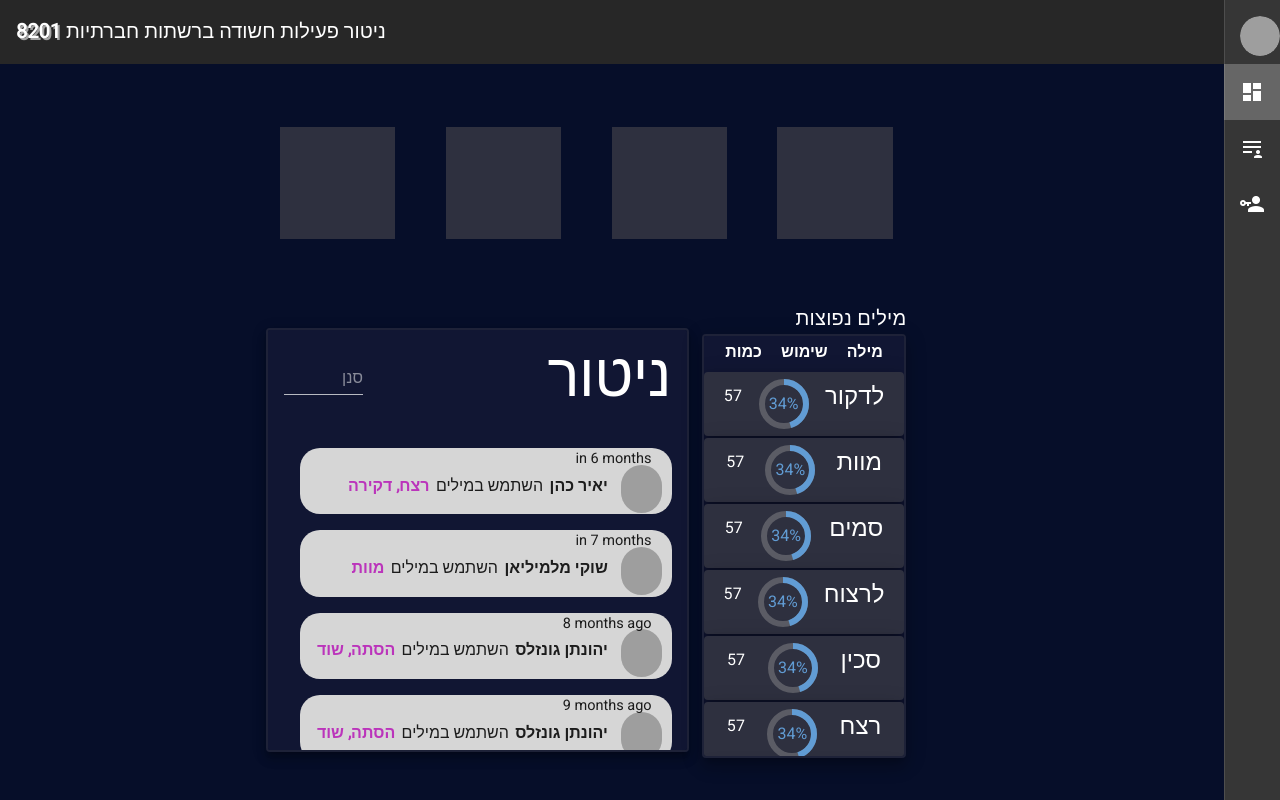
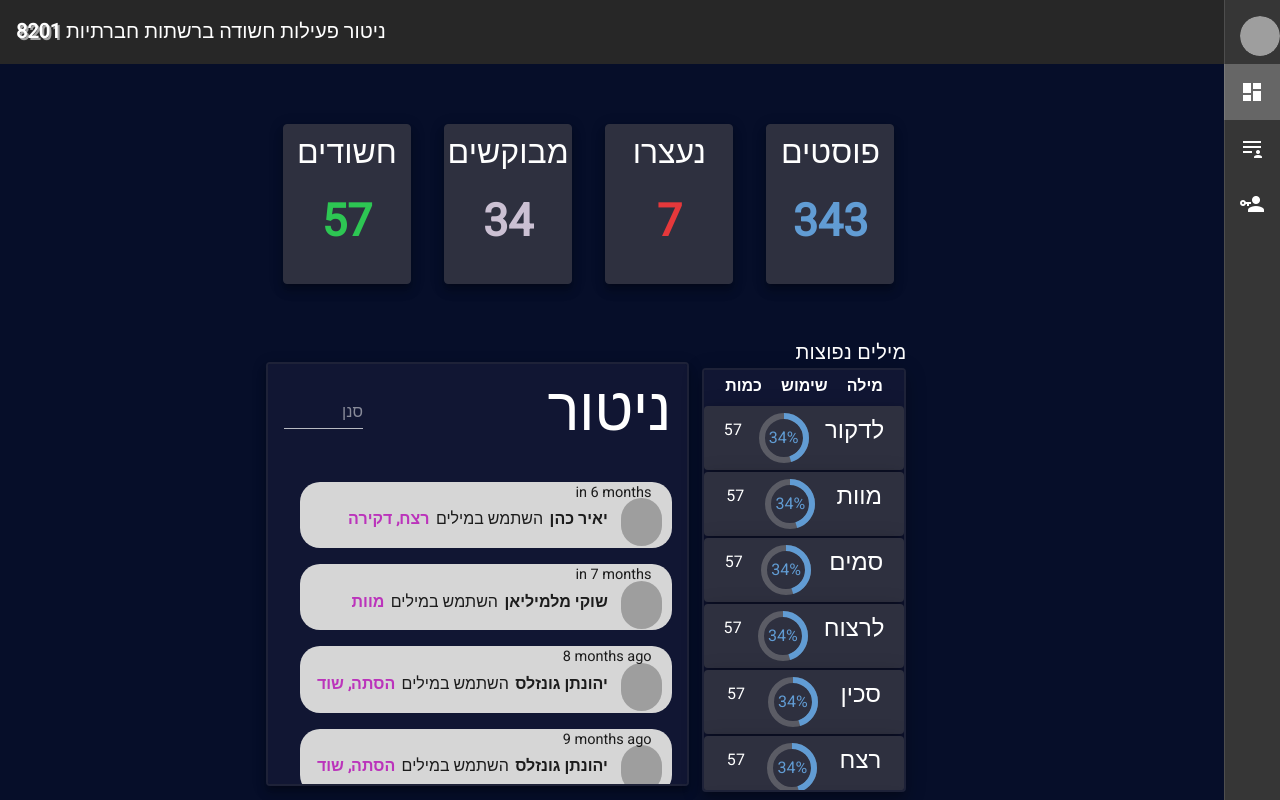
Before and after one commit to Jordi-B/8201-frontend, a Vue app: page /#/ in a window 1280 px wide. Built offline with nearby package versions, Linux system fonts and the light colour scheme; data requests are answered from the project's data file; grey boxes are pictures that could not be loaded.

Commit message:
adding changes

```diff
--- a/db.json
+++ b/db.json
@@ -22,7 +22,19 @@
       { "id": "40354341", "firstName": "שוקי", "lastName": "שוקי", "phoneNumber": "0523424328", "address":
       "holon 15", "person_img_url": "https://eitrawmaterials.eu/wp-content/uploads/2016/09/person-icon.png", "personId": 3, "isWanted": false, "started": "2012-04-23T18:25:43.511Z" },
       { "id": "41354341", "firstName": "שוקי", "lastName": "בבה", "phoneNumber": "0523424328", "address":
-      "holon 15", "person_img_url": "https://eitrawmaterials.eu/wp-content/uploads/2016/09/person-icon.png", "personId": 4, "isWanted": true, "started": "2012-04-23T18:25:43.511Z" }
+      "holon 15", "person_img_url": "https://eitrawmaterials.eu/wp-content/uploads/2016/09/person-icon.png", "personId": 4, "isWanted": true, "started": "2012-04-23T18:25:43.511Z" },
+      { "id": "42354541", "firstName": "אוריה", "lastName": "אהרוני", "phoneNumber": "0523424328", "address":
+        "holon 15", "person_img_url": "https://eitrawmaterials.eu/wp-content/uploads/2016/09/person-icon.png", "personId": 5, "isWanted": true, "started": "2012-04-23T18:25:43.511Z" },
+        { "id": "42354541", "firstName": "ספיר", "lastName": "רוזן", "phoneNumber": "0523424328", "address":
+        "holon 15", "person_img_url": "https://eitrawmaterials.eu/wp-content/uploads/2016/09/person-icon.png", "personId": 6, "isWanted": false, "started": "2012-04-23T18:25:43.511Z" },
+        { "id": "40354341", "firstName": "שוקי", "lastName": "שוקי", "phoneNumber": "0523424328", "address":
+        "holon 15", "person_img_url": "https://eitrawmaterials.eu/wp-content/uploads/2016/09/person-icon.png", "personId": 7, "isWanted": false, "started": "2012-04-23T18:25:43.511Z" },
+        { "id": "42354541", "firstName": "אוריה", "lastName": "אהרוני", "phoneNumber": "0523424328", "address":
+          "holon 15", "person_img_url": "https://eitrawmaterials.eu/wp-content/uploads/2016/09/person-icon.png", "personId": 8, "isWanted": true, "started": "2012-04-23T18:25:43.511Z" },
+          { "id": "42354541", "firstName": "ספיר", "lastName": "רוזן", "phoneNumber": "0523424328", "address":
+          "holon 15", "person_img_url": "https://eitrawmaterials.eu/wp-content/uploads/2016/09/person-icon.png", "personId": 9, "isWanted": false, "started": "2012-04-23T18:25:43.511Z" },
+          { "id": "40354341", "firstName": "שוקי", "lastName": "שוקי", "phoneNumber": "0523424328", "address":
+          "holon 15", "person_img_url": "https://eitrawmaterials.eu/wp-content/uploads/2016/09/person-icon.png", "personId": 10, "isWanted": false, "started": "2012-04-23T18:25:43.511Z" }
     ],
 
     "users": [
--- a/src/components/TitledInfo.vue
+++ b/src/components/TitledInfo.vue
@@ -1,20 +1,20 @@
 <template>
     <v-card
-    elevation="2"
+    elevation="8"
     :color="bgColor"
     dark
     class="mx-auto rounded-card"
-    max-width="10vw"
+    width="10vw"
     height="20vh"
     outlined>
         <v-container>
             <v-row>
-                <h1 class="mx-auto my-1 text-center">
+                <h1 class="mx-auto my-1 text-center h1-title">
                     {{title}}
                 </h1>
             </v-row>
             <v-row>
-                <h1 class="mx-auto my-2" v-bind:style="{color :amountColor}">{{amount}}</h1>
+                <h1 class="mx-auto my-2 amount" v-bind:style="{color :amountColor}">{{amount}}</h1>
             </v-row>
         </v-container>
     </v-card>
@@ -53,4 +53,12 @@ export default {
     border-radius:20px;
     font-family: 'Heebo', sans-serif !important;
 }
+
+.h1-title {
+    font-weight: lighter;
+}
+
+.amount {
+    font-size: 3.5vw;
+}
 </style>
--- a/src/components/peopleList.vue
+++ b/src/components/peopleList.vue
@@ -35,6 +35,7 @@ export default {
 }
 .listCard {
     background-color: #111633 !important;
+    overflow: auto;
 }
 .red {
     border: 0.1px solid #942226 !important;
@@ -48,10 +49,6 @@ export default {
 }
 
 ::-webkit-scrollbar {
-    width: 2.5px;
-}
-
-::-webkit-scrollbar-thumb {
-    background: rgb(163, 163, 163);
+    width: 0;
 }
 </style>
--- a/src/views/Home.vue
+++ b/src/views/Home.vue
@@ -2,12 +2,12 @@
 <v-container>
     <v-row>
         <v-spacer/>
-        <v-col md="8">
+        <v-col md="7">
         <v-row class="top-container">
-            <div class="box"></div>
-            <div class="box"></div>
-            <div class="box"></div>
-            <div class="box last"></div>
+            <TitledInfo bgColor="#2e303f" amountColor="#2dc653" amount="57" title="חשודים"></TitledInfo>
+            <TitledInfo bgColor="#2e303f" amountColor="#cbc0d3" amount="34" title="מבוקשים"></TitledInfo>
+            <TitledInfo bgColor="#2e303f" amountColor="#e5383b" amount="7" title="נעצרו"></TitledInfo>
+            <TitledInfo bgColor="#2e303f" amountColor="#619cd4" amount="343" title="פוסטים"></TitledInfo>
         </v-row>
         </v-col>
         <v-spacer/>
@@ -29,12 +29,14 @@
 <script>
 import PostMonitor from '../components/PostMonitor';
 import commonWords from '../components/commonWords';
+import TitledInfo from '../components/TitledInfo';
 
 export default {
     name: 'Home',
     components: {
         PostMonitor,
-        commonWords
+        commonWords,
+        TitledInfo
     }
 }
 </script>
@@ -53,7 +55,9 @@ export default {
 .top-container {
     display: flex;
     justify-content: space-between;
-    margin: 4vw;
+    margin-top: 6vh;
+    margin-bottom: 5vh;
+    margin-right: 2.7vw;
 }
 
 .box {
--- a/src/views/ProfilePage.vue
+++ b/src/views/ProfilePage.vue
@@ -2,22 +2,17 @@
 <v-container>
     <v-row>
         <person-details :person="person" @change-wanted-state="changeWantedState" bgColor="#2A2B38" :wantedButtonStatus="wantedButton"></person-details>
-    </v-row>
-    <v-row>
-        <titled-info bgColor="black" amountColor="red" amount="90" title=" שלום מה נשמע איתכם"></titled-info>
     </v-row>
 </v-container>
 </template>
 
 <script>
 import PersonDetails from '../components/PersonDetails.vue';
-import TitledInfo from '../components/TitledInfo.vue';
 
 export default {
     name: 'ProfilePage',
     components: {
-        PersonDetails,
-        TitledInfo
+        PersonDetails
     },
     methods : {
       changeWantedState : function () {
```
